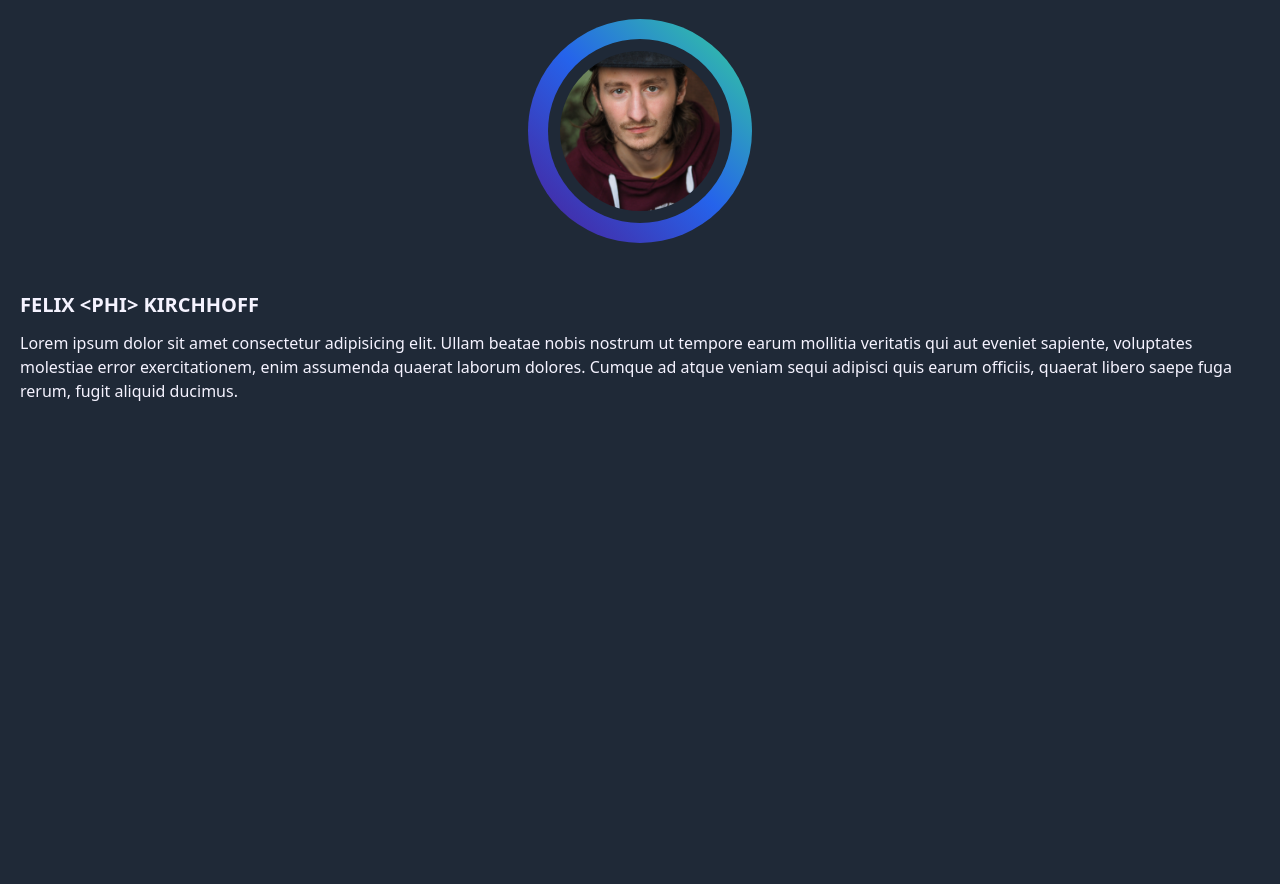
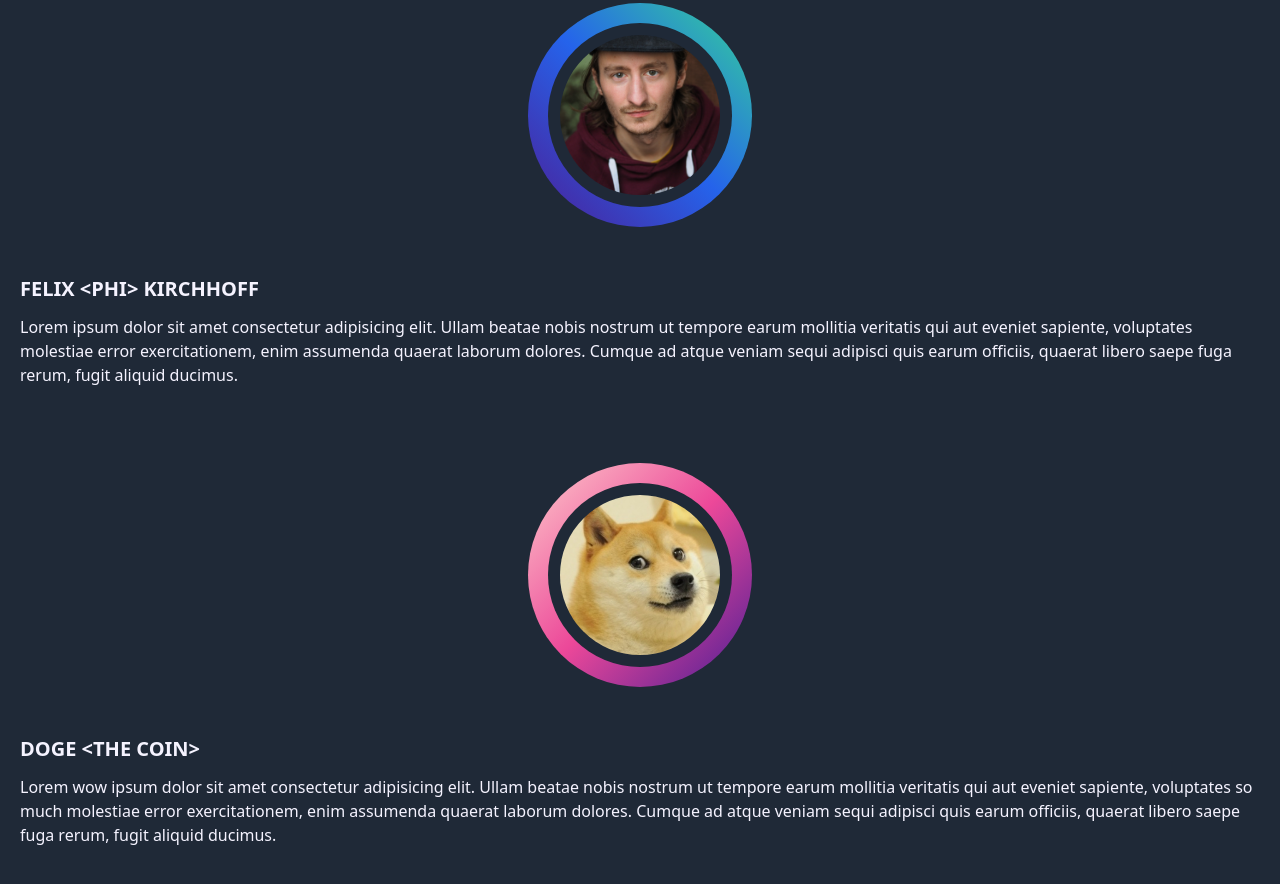
Before and after one commit to F-Kirchhoff/nf-personal-website, a plain HTML site: page index.html in a window 1280 px wide. Shown: the part 900-1784 px from the top of the page. Before the commit the page ends 1335 px from the top, so only its background shows below. Drawn offline with nearby package versions, Linux system fonts and the light colour scheme.

Commit message:
Feat: add second employee

```diff
--- a/index.html
+++ b/index.html
@@ -118,9 +118,10 @@
           </div>
         </section>
         <section class="mt-32 flex flex-col items-center">
-          <h2 class="text-4xl mb-24 leading-tight font-bold uppercase">
+          <h2 class="text-4xl mb-12 leading-tight font-bold uppercase">
             This is us
           </h2>
+          <div class="flex flex-col items-center my-8">
             <div
               class="
                 p-5
@@ -146,11 +147,44 @@
               <p class="my-3">
                 Lorem ipsum dolor sit amet consectetur adipisicing elit. Ullam
                 beatae nobis nostrum ut tempore earum mollitia veritatis qui aut
-              eveniet sapiente, voluptates molestiae error exercitationem, enim
-              assumenda quaerat laborum dolores. Cumque ad atque veniam sequi
-              adipisci quis earum officiis, quaerat libero saepe fuga rerum,
-              fugit aliquid ducimus.
+                eveniet sapiente, voluptates molestiae error exercitationem,
+                enim assumenda quaerat laborum dolores. Cumque ad atque veniam
+                sequi adipisci quis earum officiis, quaerat libero saepe fuga
+                rerum, fugit aliquid ducimus.
               </p>
+            </div>
+          </div>
+
+          <div class="flex flex-col items-center my-8">
+            <div
+              class="
+                p-5
+                rounded-full
+                bg-gradient-to-br
+                from-red-200
+                via-pink-500
+                to-purple-900
+              "
+            >
+              <div class="p-3 bg-gray-800 rounded-full">
+                <img
+                  class="w-40 h-40 object-cover rounded-full"
+                  src="./assets/doge.png"
+                  alt="Felix Kirchhoff"
+                />
+              </div>
+            </div>
+            <div class="mt-12">
+              <h3 class="text-xl uppercase font-bold">Doge &lt;the coin&gt;</h3>
+              <p class="my-3">
+                Lorem wow ipsum dolor sit amet consectetur adipisicing elit.
+                Ullam beatae nobis nostrum ut tempore earum mollitia veritatis
+                qui aut eveniet sapiente, voluptates so much molestiae error
+                exercitationem, enim assumenda quaerat laborum dolores. Cumque
+                ad atque veniam sequi adipisci quis earum officiis, quaerat
+                libero saepe fuga rerum, fugit aliquid ducimus.
+              </p>
+            </div>
           </div>
         </section>
       </main>
```
Also changed, not shown: assets/doge.png (added). Lines whose indentation alone changed are shown as unchanged.
